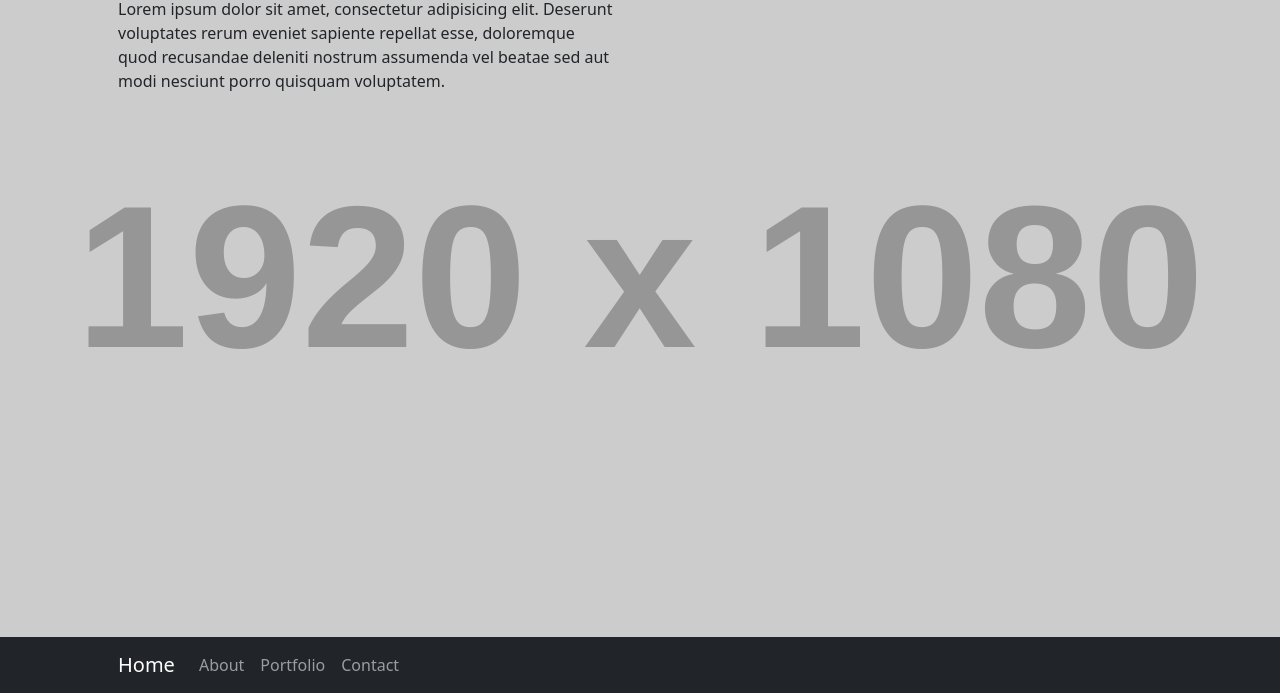
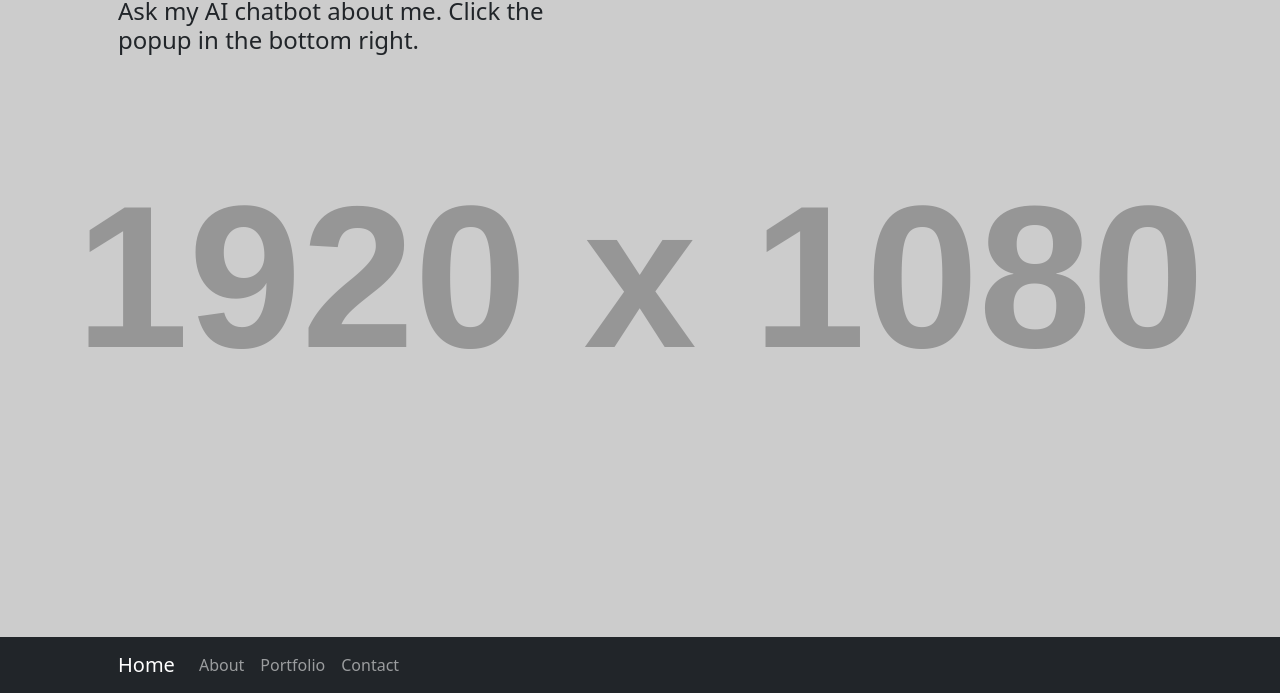
Before and after one commit to Teteraki/COMP3504-Assignment-2, a plain HTML site: page index.html in a window 1280 px wide. Shown: the part 107-800 px from the top of the page. Drawn offline with nearby package versions, Linux system fonts and the light colour scheme; placeholder pictures from the web are drawn by us.

Commit message:
final touches to sample code

```diff
--- a/index.html
+++ b/index.html
@@ -5,7 +5,7 @@
         <meta name="viewport" content="width=device-width, initial-scale=1, shrink-to-fit=no" />
         <meta name="description" content="" />
         <meta name="author" content="" />
-        <title>The Big Picture - Start Bootstrap Template</title>
+        <title>Portfolio Starter</title>
         <!-- Favicon-->
         <link rel="icon" type="image/x-icon" href="assets/favicon.ico" />
         <!-- Core theme CSS (includes Bootstrap)-->
@@ -32,7 +32,7 @@
                 <div class="row gx-4 gx-lg-5">
                     <div class="col-lg-6">
                         <h1 class="mt-5">Hello there!</h1>
-                        <p>Lorem ipsum dolor sit amet, consectetur adipisicing elit. Deserunt voluptates rerum eveniet sapiente repellat esse, doloremque quod recusandae deleniti nostrum assumenda vel beatae sed aut modi nesciunt porro quisquam voluptatem.</p>
+                        <h4>Ask my AI chatbot about me. Click the popup in the bottom right.</h4>
                     </div>
                 </div>
             </div>
@@ -41,5 +41,6 @@
         <script src="https://cdn.jsdelivr.net/npm/bootstrap@5.2.3/dist/js/bootstrap.bundle.min.js"></script>
         <!-- Core theme JS-->
         <script src="js/scripts.js"></script>
+
     </body>
 </html>
```
